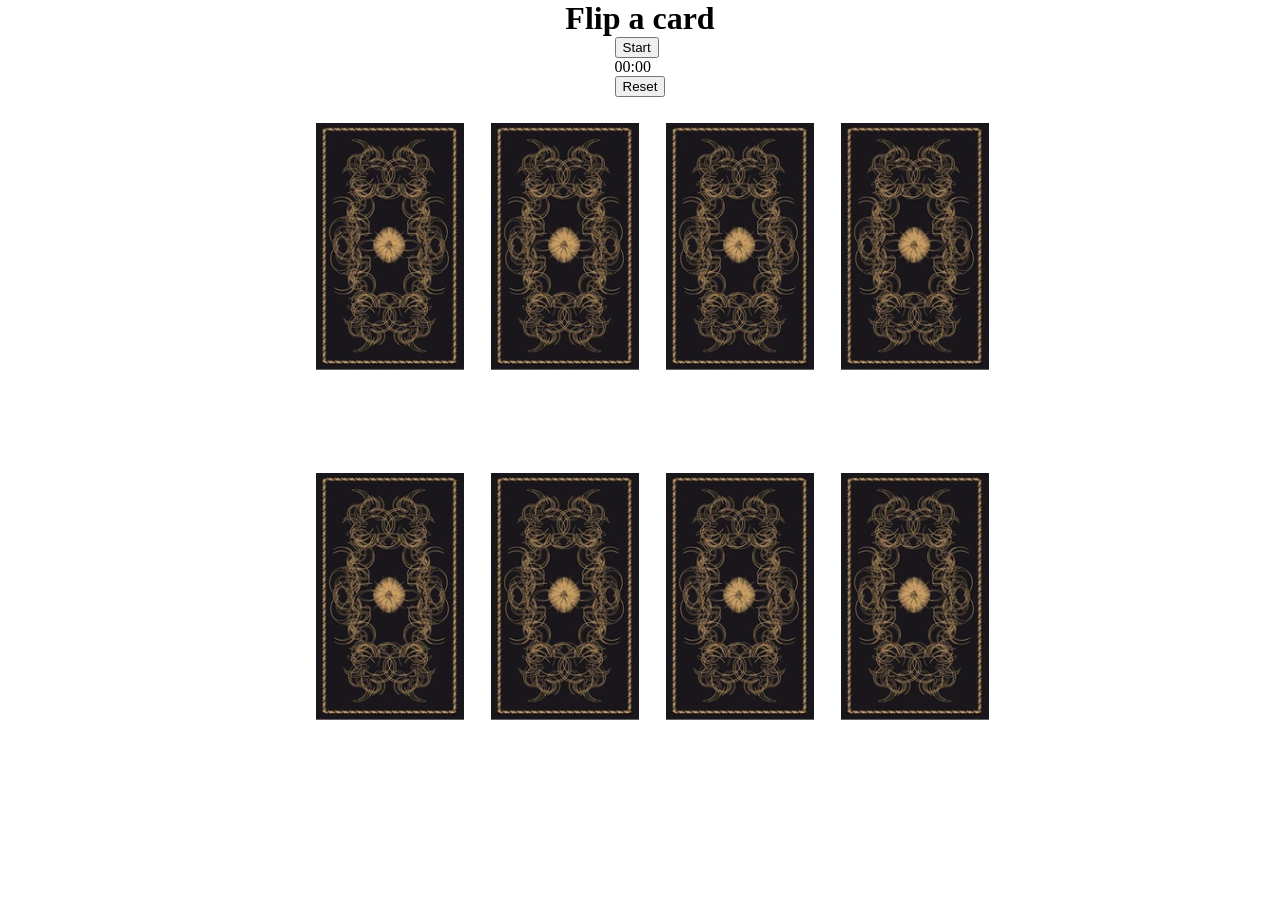
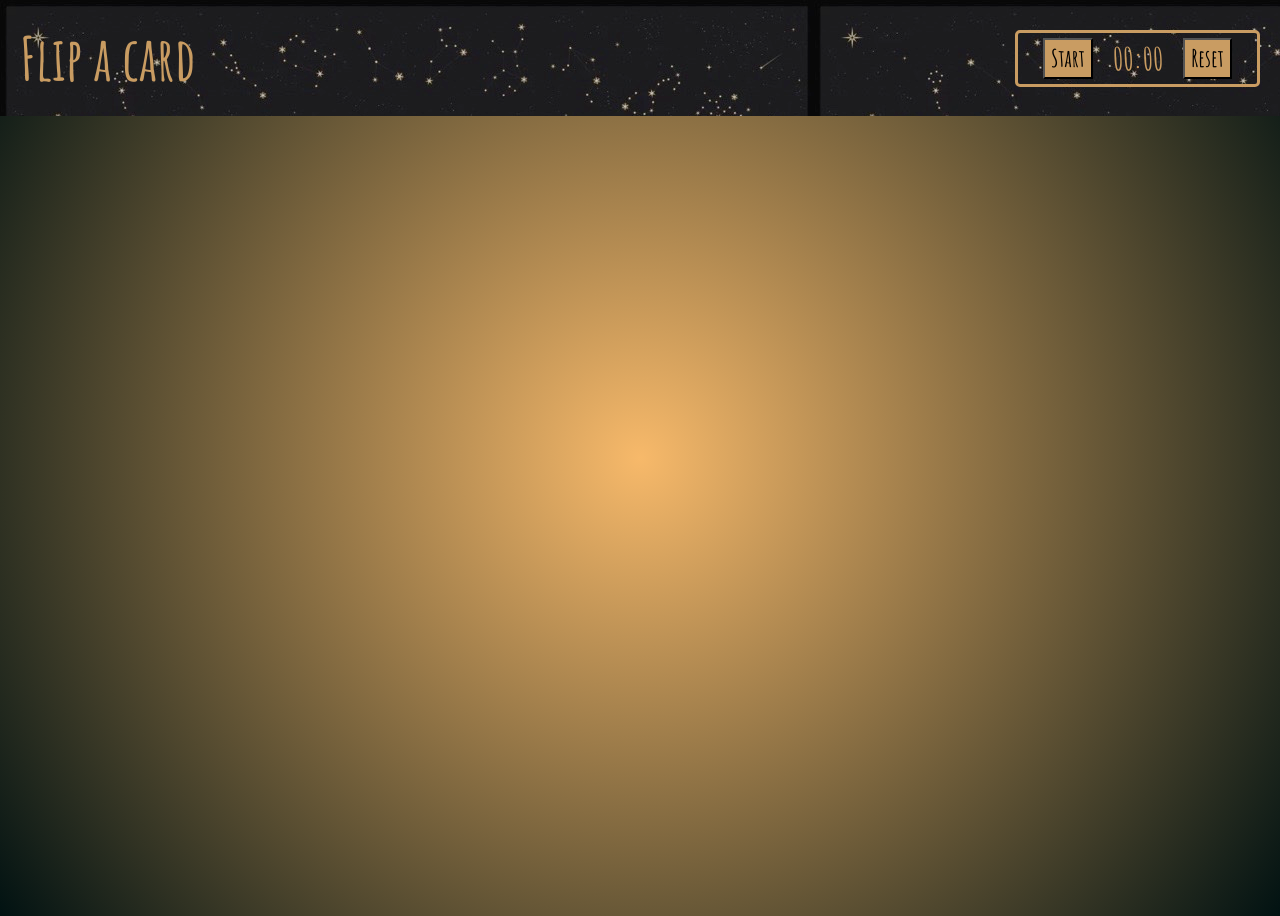
Before and after one commit to ehix1/04-group-project, a plain HTML site: page index.html in a window 1280 px wide. Before the commit the page ends 800 px from the top, so only its background shows below. Drawn offline with Linux system fonts and the light colour scheme.

Commit message:
Monday 3

```diff
--- a/index.html
+++ b/index.html
@@ -4,6 +4,12 @@
     <meta charset="UTF-8" />
     <meta http-equiv="X-UA-Compatible" content="IE=edge" />
     <meta name="viewport" content="width=device-width, initial-scale=1.0" />
+    <link rel="preconnect" href="https://fonts.googleapis.com" />
+    <link rel="preconnect" href="https://fonts.gstatic.com" crossorigin />
+    <link
+      href="https://fonts.googleapis.com/css2?family=Amatic+SC:wght@700&display=swap"
+      rel="stylesheet"
+    />
     <title>Document</title>
     <link rel="stylesheet" href="style.css" />
   </head>
@@ -18,7 +24,7 @@
       </div>
     </header>
 
-    <main class="card-container"></main>
+    <main><section class="card-container"></section></main>
     <script src="/script.js"></script>
   </body>
 </html>
--- a/script.js
+++ b/script.js
@@ -4,9 +4,9 @@ const startTimer = document.querySelector(".start");
 const timer = document.querySelector(".timer");
 let firstCard, secondCard;
 let chosenCards = [];
+let matchedCards = [];
 let minute = 0;
 let second = 0;
-let millisecond = 0;
 let displaySecond = 0;
 let displayMinute = 0;
 let interval = null;
@@ -79,24 +79,25 @@ const buildDeck = () => {
     cardContainer.append(newCard);
     newCard.append(faceCard);
     newCard.append(backCard);
-    // cardContainer.style.opacity = "0";
+    cardContainer.style.opacity = "0";
   }
 };
 buildDeck();
 
+let counter = 0;
 //match cards
 const checkForMatch = () => {
   firstCard = chosenCards[0];
   secondCard = chosenCards[1];
-  console.log(firstCard);
-  console.log(secondCard);
   const nodeList = document.querySelectorAll(".flip");
   if (firstCard === secondCard) {
     nodeList.forEach((node) => {
       node.style.opacity = "0";
+      console.log(matchedCards);
     });
     console.log("Match");
     chosenCards = [];
+    counter++;
   } else {
     nodeList.forEach((node) => {
       node.classList.remove("flip");
@@ -104,18 +105,23 @@ const checkForMatch = () => {
     chosenCards = [];
     console.log("not a match");
   }
+  console.log(counter);
+  if (counter === 4) {
+    let question = prompt(
+      "You are psychic, I will grant you an answer to a single question"
+    );
+    console.log(question);
+  }
 };
 
 // //flip card
 cardContainer.addEventListener("click", (e) => {
-  console.log(e.target);
   if (e.target.classList.contains("face-card")) {
     let cardName = e.target.getAttribute("data-name");
     e.target.parentNode.classList.add("flip");
     chosenCards.push(cardName);
-    console.log(chosenCards);
     if (chosenCards.length === 2) {
-      setTimeout(checkForMatch, 1000);
+      setTimeout(checkForMatch, 500);
     }
   }
 });
@@ -124,13 +130,11 @@ cardContainer.addEventListener("click", (e) => {
 
 const stopwatch = () => {
   second++;
-  if (millisecond / 1000 === 1) {
-    if (second / 60 === 1) {
-      second = 0;
-      minute++;
-      if (minute / 60 === 1) {
-        minute = 0;
-      }
+  if (second / 60 === 1) {
+    second = 0;
+    minute++;
+    if (minute / 60 === 1) {
+      minute = 0;
     }
   }
   if (second < 10) {
@@ -165,11 +169,23 @@ const reset = () => {
   second = 0;
   minute = 0;
   hour = 0;
-  document.getElementById("timer-display").innerHTML = "00:00:00";
+  document.getElementById("timer-display").innerHTML = "00:00";
   document.getElementById("startStop").innerHTML = "Start";
   stopwatchStatus = "stopped";
   cardContainer.innerHTML = "";
   shuffle(arrayOfCards);
   buildDeck();
-  console.log(arrayOfCards);
+  counter = 0;
 };
+
+answer = [
+  "Yes",
+  "No",
+  "Maybe",
+  "Concentrate and ask again",
+  "Very Doubtful",
+  "Most likely",
+];
+const eightBall = () => {
+  let ans = Math.floor(Math.random() * answer.length + 1);
+};
--- a/style.css
+++ b/style.css
@@ -6,16 +6,49 @@ div {
   margin: 0;
   padding: 0;
   box-sizing: border-box;
+  font-family: "Amatic SC", cursive;
+}
+body {
+  background: rgb(247, 185, 106);
+  background: radial-gradient(
+    circle,
+    rgba(247, 185, 106, 1) 0%,
+    rgba(1, 18, 18, 1) 100%
+  );
+}
+main {
+  display: flex;
+  justify-content: center;
 }
 header {
+  background-image: url(/assets/header-bg.jpeg);
   display: flex;
   flex-direction: column;
   align-items: center;
+  padding: 20px;
 }
-
+h1 {
+  color: #c99c62;
+  font-size: 60px;
+}
+.button-container {
+  display: flex;
+}
+button {
+  background-color: #c99c62;
+  color: black;
+  font-family: "Amatic SC", cursive;
+  font-size: 24px;
+  margin: 0 70px;
+}
+#timer-display {
+  font-size: 32px;
+  color: #c99c62;
+}
 .card-container {
   display: flex;
-  margin: auto;
+  align-content: flex-start;
+  padding-bottom: 100px;
   flex-wrap: wrap;
   width: 700px;
   height: 700px;
@@ -25,8 +58,7 @@ header {
   display: flex;
   width: calc(25% - 10px);
   height: calc(33.333% - 10px);
-  margin: 5px;
-  border-radius: 50px;
+  margin: 5px 5px 100px 5px;
   position: relative;
   transform: scale(1);
   transform-style: preserve-3d;
@@ -39,16 +71,12 @@ header {
 .card.flip {
   transform: rotateY(180deg);
 }
-/* .card:hover {
-  transform: rotateY(180deg);
-} */
 .back-card,
 .face-card {
   position: absolute;
   background-color: black;
   height: 250px;
   width: 150px;
-  border: 1px white solid;
   border-radius: 10 px;
   margin: 20px;
   backface-visibility: hidden;
@@ -57,5 +85,22 @@ header {
 .back-card {
   transform: rotateY(180deg);
 }
+prompt {
+  background-color: red;
+}
 @media only screen and (min-width: 768px) {
+  header {
+    display: flex;
+    flex-direction: row;
+    justify-content: space-between;
+    padding: 20px;
+  }
+  .button-container {
+    border: 3px solid #c99c62;
+    border-radius: 5px;
+    padding: 5px;
+  }
+  button {
+    margin: 0 20px;
+  }
 }
```
Also changed, not shown: assets/header-bg.jpeg (added), 1 other file.
